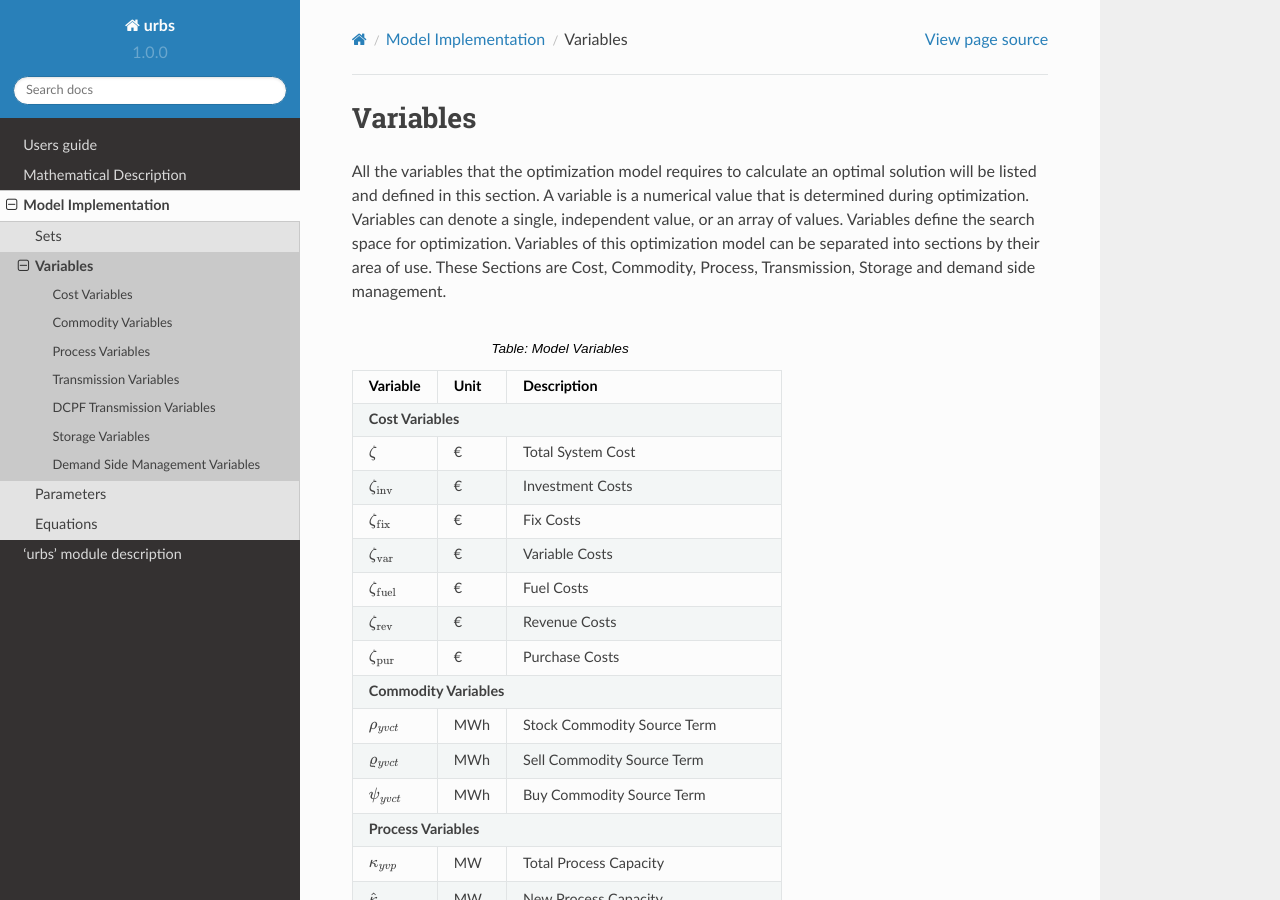
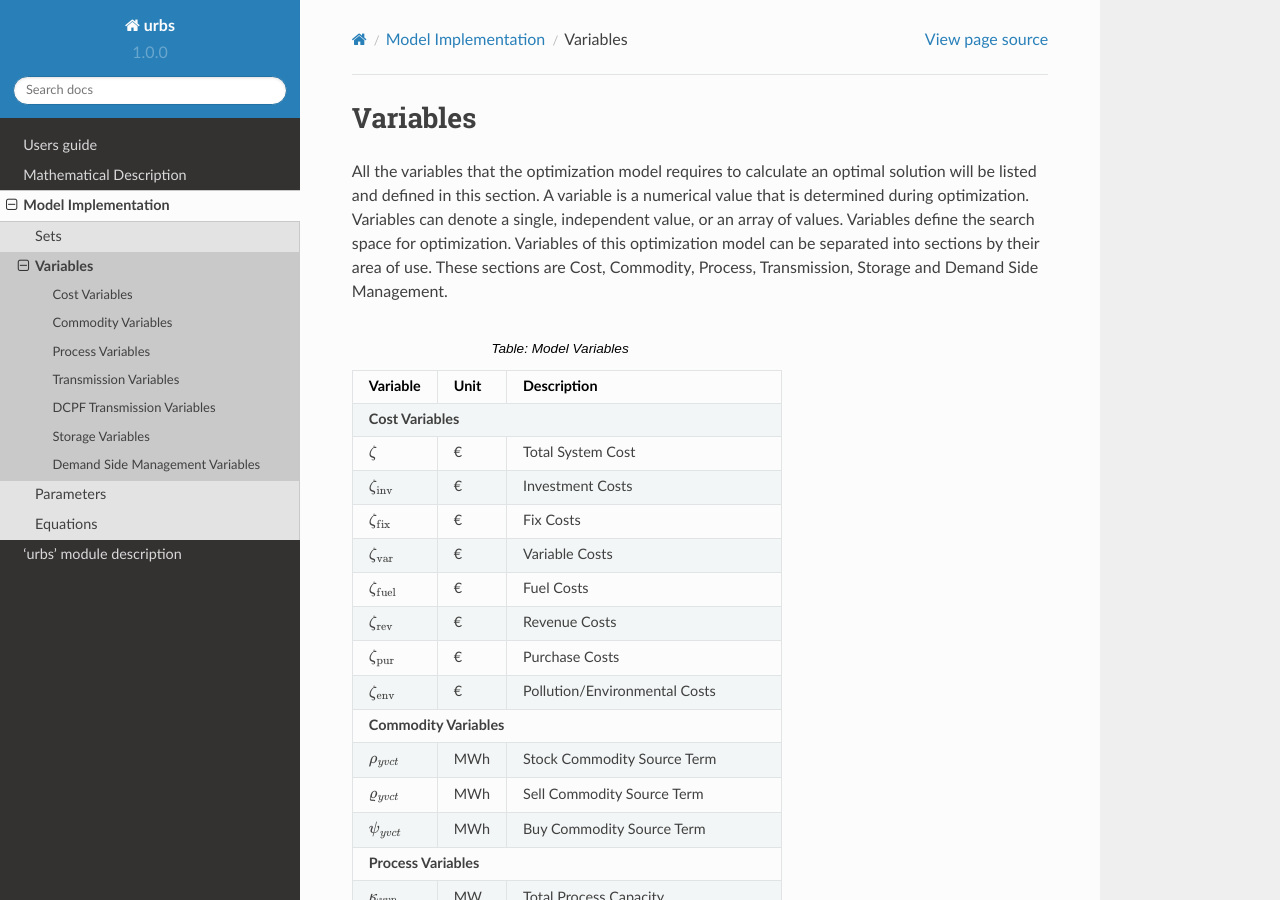
Before and after one commit to tum-ens/urbs, a Sphinx documentation site: the page built from doc/implementdoc/variables.rst, in a window 1280 px wide and 900 px high. Built offline with Sphinx 7.4.7 and the Read the Docs theme 2.0.0, drawn with Linux system fonts in a browser that asks for light colours.

Commit message:
Issues 117,118. In file variables.rst.

```diff
--- a/doc/implementdoc/variables.rst
+++ b/doc/implementdoc/variables.rst
@@ -7,8 +7,8 @@ solution will be listed and defined in this section. A variable is a numerical
 value that is determined during optimization. Variables can denote a single,
 independent value, or an array of values. Variables define the search space for
 optimization. Variables of this optimization model can be separated into
-sections by their area of use. These Sections are Cost, Commodity, Process,
-Transmission, Storage and demand side management.
+sections by their area of use. These sections are Cost, Commodity, Process,
+Transmission, Storage and Demand Side Management.
 
 .. table:: *Table: Model Variables*
 
@@ -30,6 +30,8 @@ Transmission, Storage and demand side management.
     | :math:`\zeta_\text{rev}`               | €    | Revenue Costs                     |
     +----------------------------------------+------+-----------------------------------+
     | :math:`\zeta_\text{pur}`               | €    | Purchase Costs                    |
+    +----------------------------------------+------+-----------------------------------+
+    | :math:`\zeta_\text{env}`               | €    | Pollution/Environmental Costs     |
     +----------------------------------------+------+-----------------------------------+
     | **Commodity Variables**                                                           |
     +----------------------------------------+------+-----------------------------------+
```
